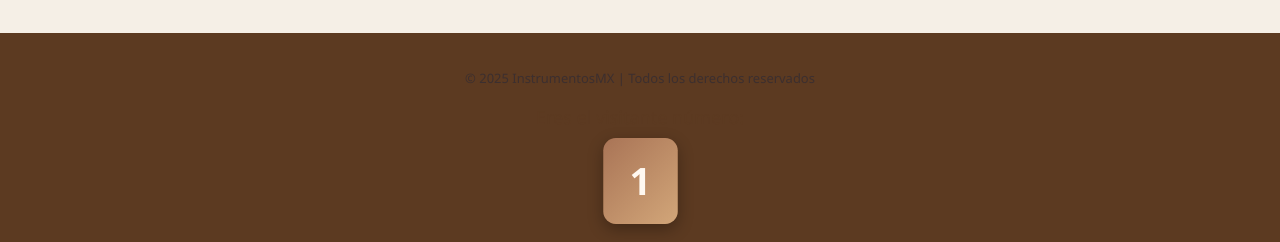
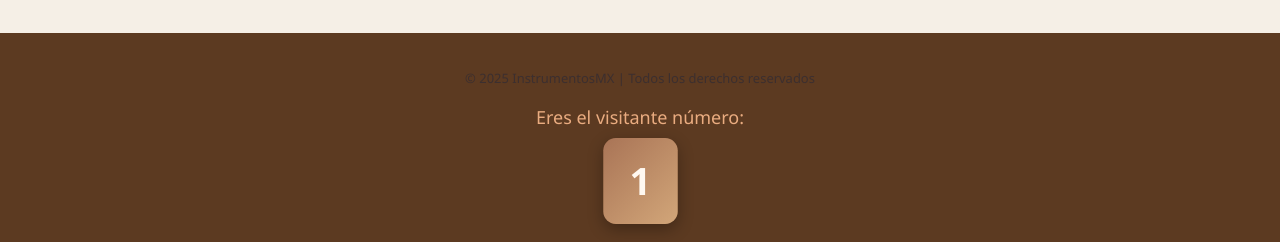
Before and after one commit to Asatoth666/Instrumentos-MX, a PHP site: page /InstrumentosMX/index.html in a window 1280 px wide. Shown: the part 2222-2464 px from the top of the page. Run offline with PHP 8.4, Linux system fonts and the light colour scheme.

Commit message:
Arreglo color

```diff
--- a/css/style.css
+++ b/css/style.css
@@ -288,7 +288,7 @@ p a:hover {
 
 .contador-container p {
   font-size: 18px;
-  color: #5C3A21;
+  color: #eaac80;
   margin-bottom: 8px;
 }
 
```
